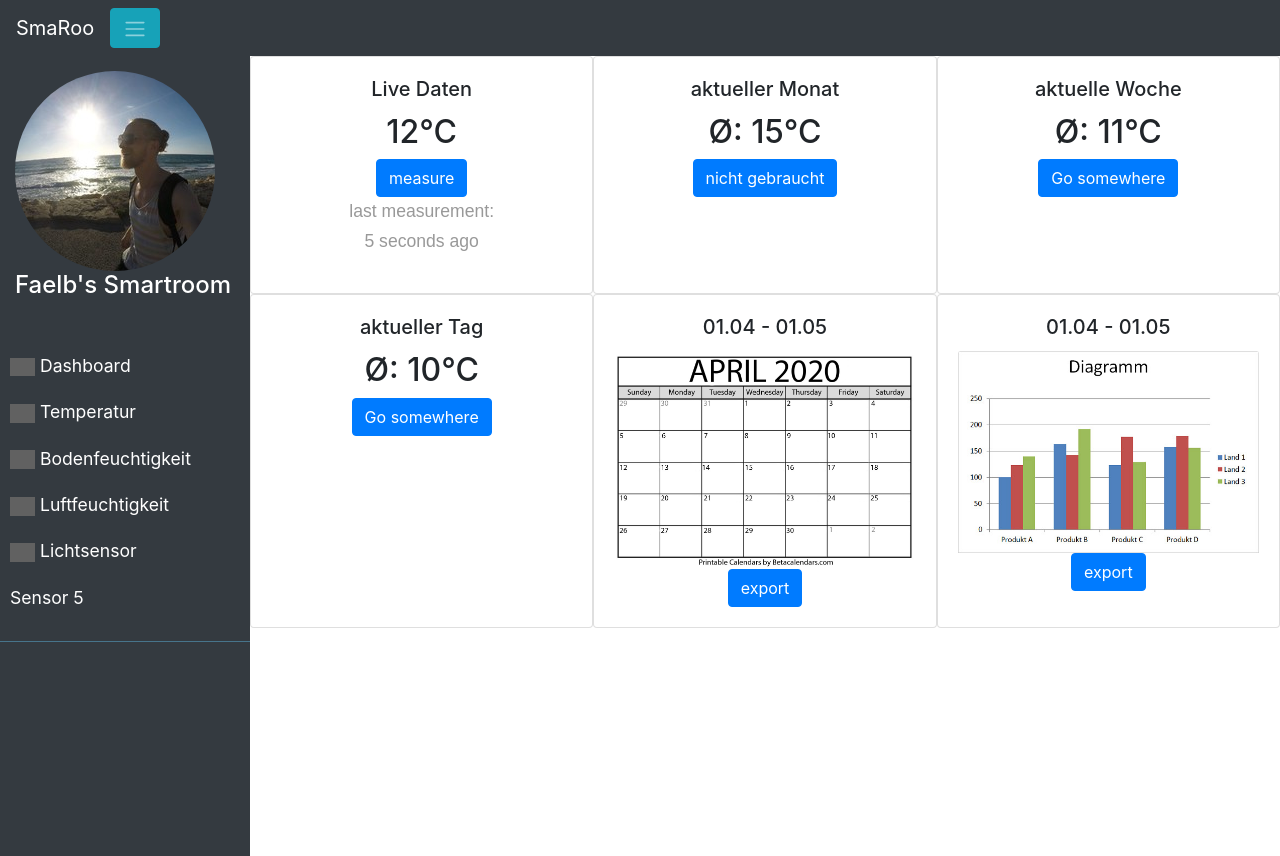
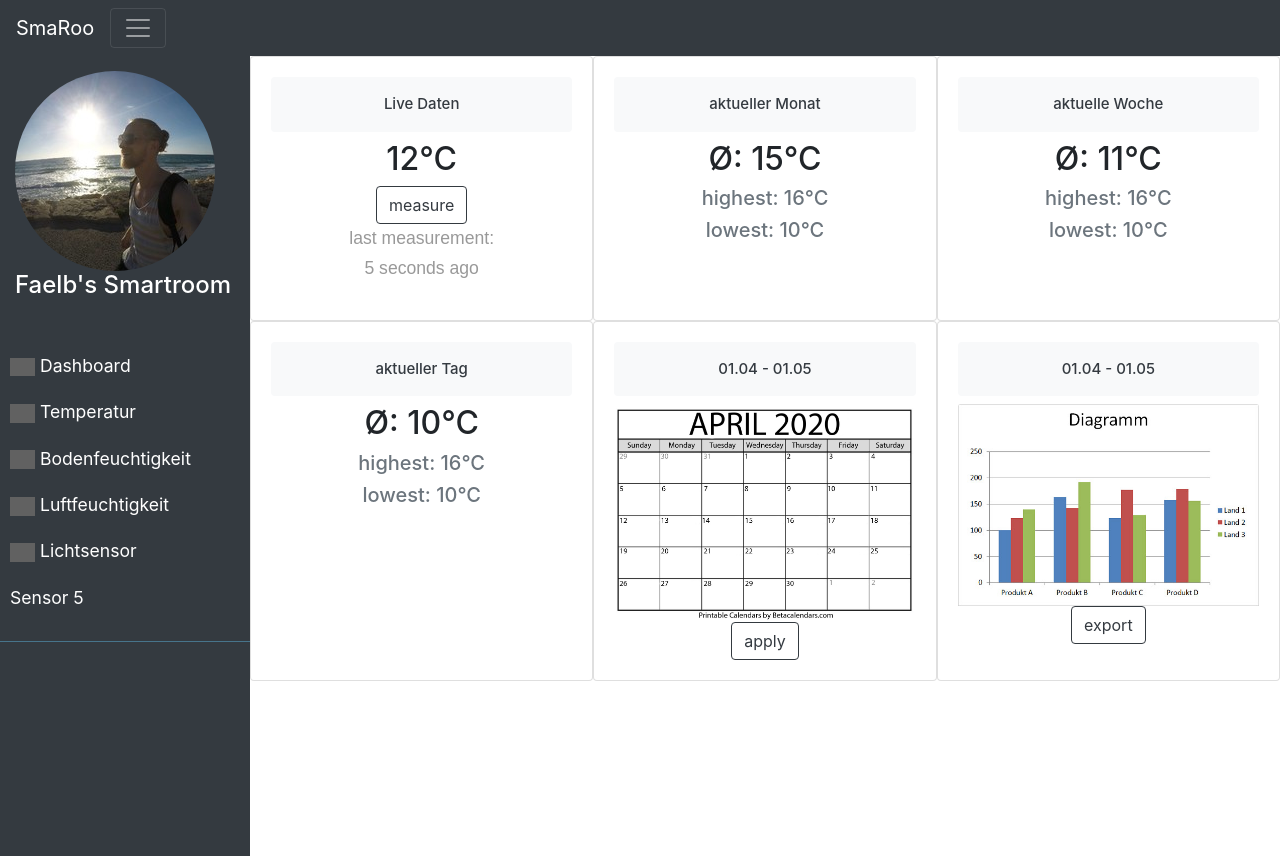
Before and after one commit to Hikikomono/SMAROO, a PHP site: page / in a window 1280 px wide. Run offline with PHP 8.4, Linux system fonts and the light colour scheme; grey boxes are pictures that could not be loaded.

Commit message:
some new bootstrap

```diff
--- a/index.php
+++ b/index.php
@@ -50,14 +50,14 @@
     <div class="text-">
 
         <!--button for sidebar on big screens; we first had a hide for smaller screens, but sidebar just dissapears with the button-->
-        <button type="navbar-toggler" id="sidebarCollapse" class="btn btn-info d-none d-md-block"
+        <button type="button" id="sidebarCollapse" class="navbar-toggler btn-info d-none d-md-block"
                 onclick="sidebarToggle()">
             <span class="navbar-toggler-icon"></span>
         </button>
     </div>
 
     <!--button for navbar on smaller screens-->
-    <button class="navbar-toggler" type="button" data-toggle="collapse" data-target="#navbarResponsive"
+    <button class="navbar-toggler btn-info" type="button" data-toggle="collapse" data-target="#navbarResponsive"
             aria-controls="navbarResponsive" aria-expanded="false" aria-label="Toggle navigation">
         <span class="navbar-toggler-icon"></span>
     </button>
@@ -131,9 +131,9 @@
             <div class="col-sm-6 col-md-4 col-lg-4 p-0">  <!-- text-center -->
                 <div class="card text-center h-100">
                     <div class="card-body">
-                        <h5 class="card-title text-center">Live Daten</h5>
+                        <h5 class="card-title text-center p-3 mb-2 bg-light text-dark rounded">Live Daten</h5>
                         <h2 id="liveMeasureValue" class="card-text"> 12°C </h2>
-                        <a href="#" id="liveMeasure" class="btn btn-primary">measure</a>
+                        <button id="liveMeasure" type="button" class="btn btn-outline-dark">measure</button>
                         <p>last measurement:<br> 5 seconds ago</p> <!--br only when its to small-->
                     </div>
                 </div>
@@ -142,45 +142,48 @@
                 <div class="card text-center h-100">
                     <!--added h-100 for 100% size of all cards - even if not enough text-->
                     <div class="card-body">
-                        <h5 class="card-title text-center">aktueller Monat</h5>
+                        <h5 class="card-title text-center p-3 mb-2 bg-light text-dark rounded">aktueller Monat</h5>
                         <h2 id="monthValue" class="card-text">Ø: 15°C</h2>
-                        <a href="#" class="btn btn-primary">nicht gebraucht</a>
+                        <h5 class="text-muted card-text" id="monthValueMax">highest: 16°C</h5>
+                        <h5 class="text-muted card-text" id="monthValueMin">lowest: 10°C</h5>
                     </div>
                 </div>
             </div>
             <div class="col-sm-6 col-md-4 col-lg-4 p-0">  <!-- text-center -->
                 <div class="card text-center h-100">
                     <div class="card-body">
-                        <h5 class="card-title text-center">aktuelle Woche</h5>
+                        <h5 class="card-title text-center p-3 mb-2 bg-light text-dark rounded">aktuelle Woche</h5>
                         <h2 id="weekValue" class="card-text">Ø: 11°C</h2>
-                        <a href="#" class="btn btn-primary">Go somewhere</a>
+                        <h5 class="text-muted card-text" id="monthValueMax">highest: 16°C</h5>
+                        <h5 class="text-muted card-text" id="monthValueMin">lowest: 10°C</h5>
                     </div>
                 </div>
             </div>
             <div class="col-sm-6 col-md-4 col-lg-4 p-0">  <!-- text-center -->
                 <div class="card text-center h-100">
                     <div class="card-body">
-                        <h5 class="card-title text-center">aktueller Tag</h5>
+                        <h5 class="card-title text-center p-3 mb-2 bg-light text-dark rounded">aktueller Tag</h5>
                         <h2 id="dayValue" class="card-text">Ø: 10°C</h2>
-                        <a href="#" class="btn btn-primary">Go somewhere</a>
+                        <h5 class="text-muted card-text" id="monthValueMax">highest: 16°C</h5>
+                        <h5 class="text-muted card-text" id="monthValueMin">lowest: 10°C</h5>
                     </div>
                 </div>
             </div>
             <div class="col-sm-6 col-md-4 col-lg-4 p-0">  <!-- text-center -->
                 <div class="card text-center h-100">
                     <div class="card-body">
-                        <h5 class="card-title">01.04 - 01.05</h5>
+                        <h5 class="card-title p-3 mb-2 bg-light text-dark rounded">01.04 - 01.05</h5>
                         <img class="card-img-top" src="img/Printable-April-2020-Calendar.jpg" alt="a diagram">
-                        <a href="#" class="btn btn-primary">export</a>
+                        <button id="liveMeasure" type="button" class="btn btn-outline-dark">apply</button>
                     </div>
                 </div>
             </div>
             <div class="col-sm-6 col-md-4 col-lg-4 p-0">  <!-- text-center -->
                 <div class="card text-center h-100">
                     <div class="card-body">
-                        <h5 class="card-title">01.04 - 01.05</h5>
+                        <h5 class="card-title p-3 mb-2 bg-light text-dark rounded">01.04 - 01.05</h5>
                         <img class="card-img-top" src="img/diagram.jpg" alt="a diagram">
-                        <a href="#" class="btn btn-primary">export</a>
+                        <button id="liveMeasure" type="button" class="btn btn-outline-dark">export</button>
                     </div>
                 </div>
             </div>
--- a/style_1.css
+++ b/style_1.css
@@ -10,6 +10,7 @@
 
 /*
     ADDITIONAL DEMO STYLE, NOT IMPORTANT TO MAKE THINGS WORK BUT TO MAKE IT A BIT NICER :)
+    where is that from and what is it for?
 */
 @import "https://fonts.googleapis.com/css?family=Poppins:300,400,500,600,700";
 
@@ -28,7 +29,8 @@ a, a:hover, a:focus {
     transition: all 0.3s;
 }
 
-.icon {
+
+.icon { /*not working yet*/
     width: 25px;
     filter: invert(1);
 }
@@ -83,3 +85,9 @@ ul ul a {
     position: sticky;
     top: 0;
 }
+
+.card-title {
+    color: #3e4676;
+    font-size: .9375rem;
+    line-height: 1.5;
+}
```
